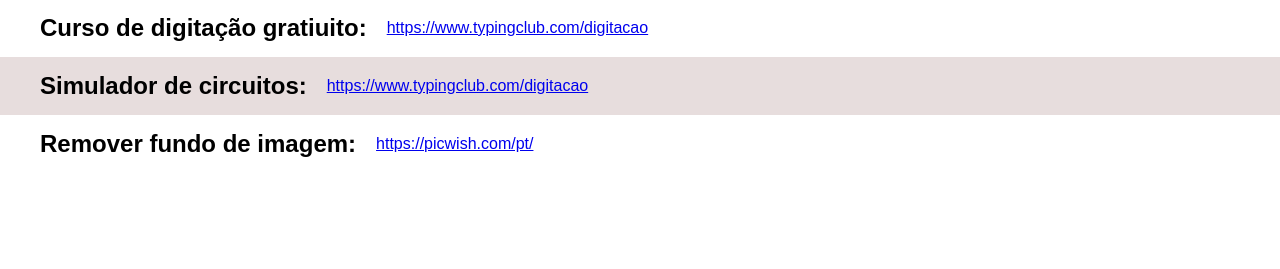
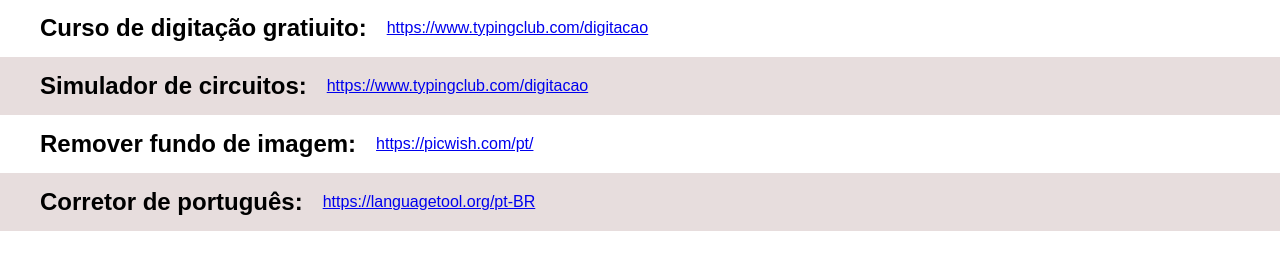
Before and after one commit to joaopaulocdemorais/ferramentas, a plain HTML site: page index.html in a window 1280 px wide. Shown: the part 69-338 px from the top of the page. Drawn offline with Linux system fonts and the light colour scheme.

Commit message:
Corretor de português languageTool

```diff
--- a/index.html
+++ b/index.html
@@ -51,6 +51,9 @@
         <section>
             <h2>Remover fundo de imagem:</h2><a href="https://picwish.com/pt/" target="_blank">https://picwish.com/pt/</a>
         </section>
+        <section>
+            <h2>Corretor de português:</h2><a href="https://languagetool.org/pt-BR" target="_blank">https://languagetool.org/pt-BR</a>
+        </section>
     </main>
 </body>
 </html>
```
